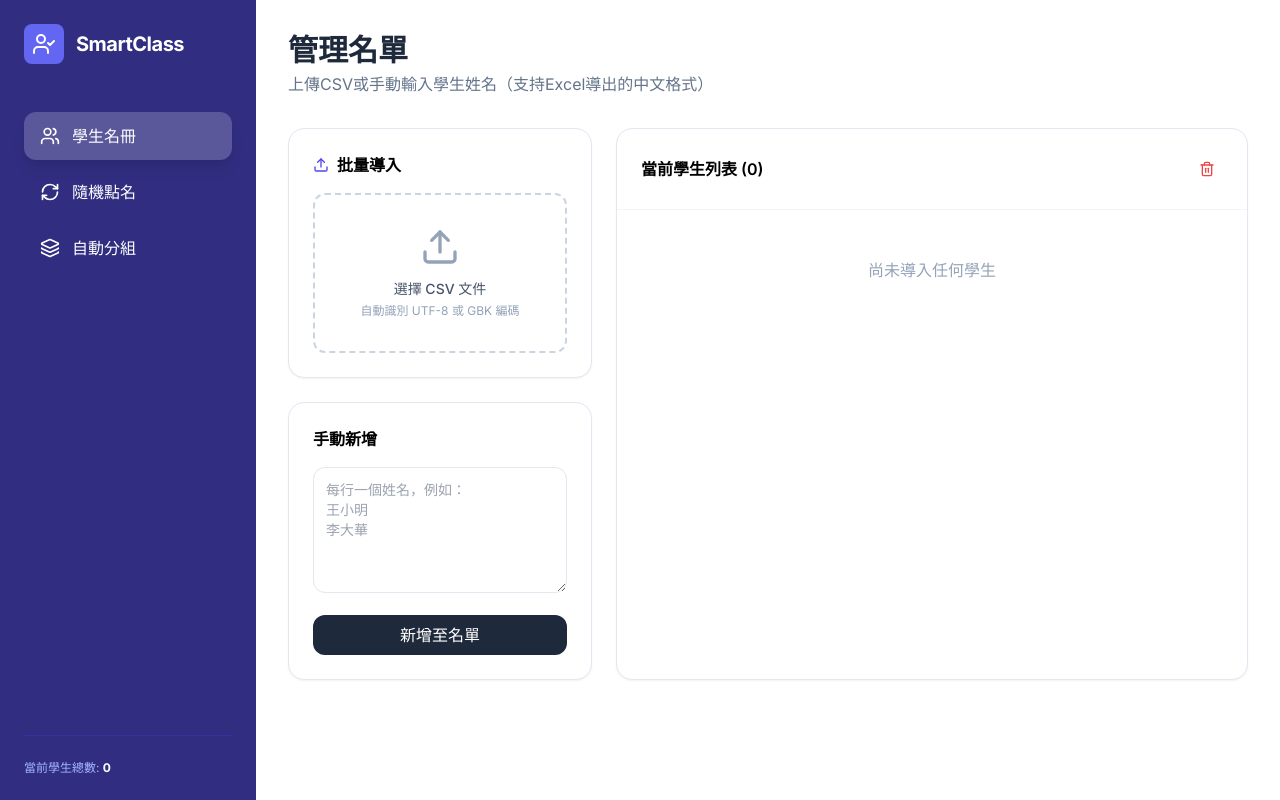
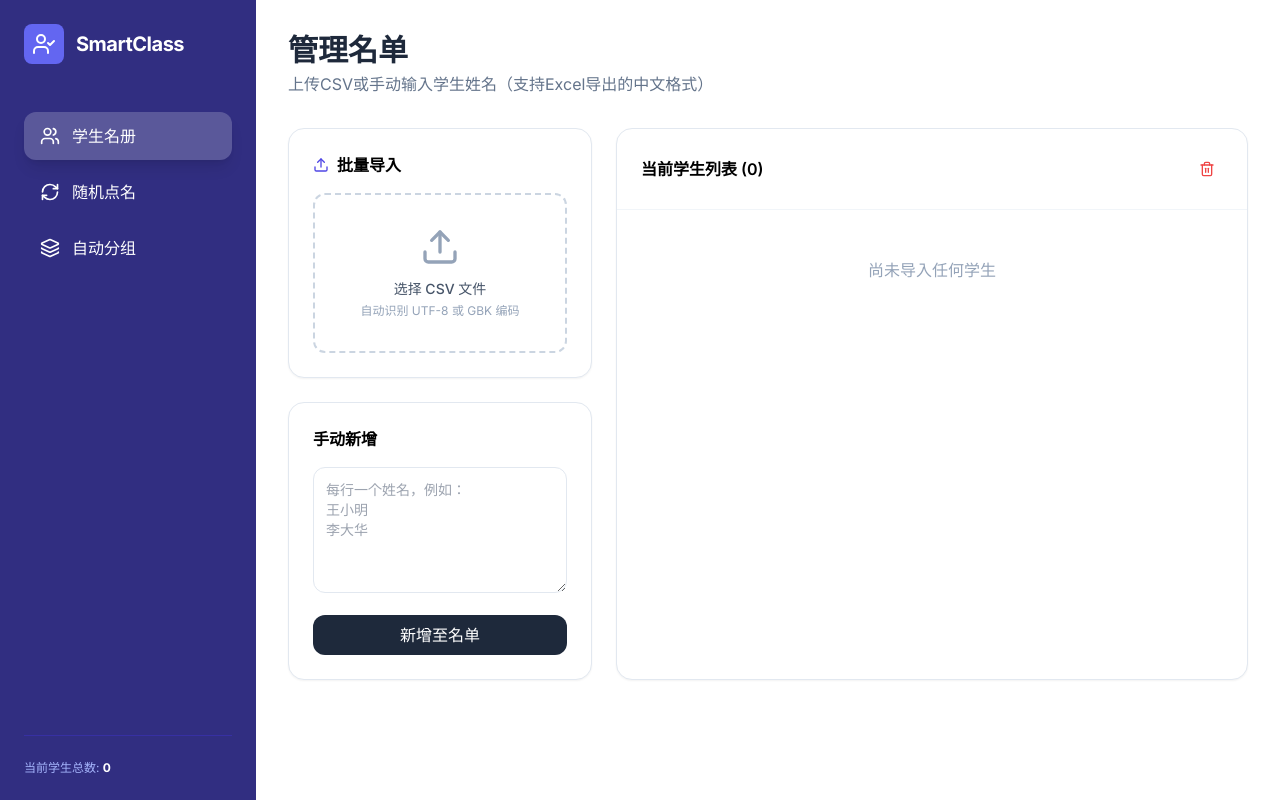
Before and after one commit to jasoncen960906/classManagement, a React (Vite) app: page / in a window 1280 px wide. Built offline with nearby package versions, Linux system fonts and the light colour scheme.

Commit message:
chore: localize UI text and documentation to Simplified Chinese

```diff
--- a/App.tsx
+++ b/App.tsx
@@ -54,11 +54,11 @@ const App: React.FC = () => {
         setPool(parsed);
         setView(ViewMode.PICKER);
       } else {
-        alert("未能識別文件中的學生數據，請檢查格式。");
+        alert("未能识别文件中的学生数据，请检查格式。");
       }
     } catch (error) {
       console.error("File reading error:", error);
-      alert("讀取文件出錯，請重試。");
+      alert("读取文件出错，请重试。");
     }
 
     // Reset input value so the same file can be uploaded again if needed
@@ -86,7 +86,7 @@ const App: React.FC = () => {
     // "Drum roll" effect simulation
     let currentPool = repeatMode === 'repeat' ? students : pool;
     if (currentPool.length === 0 && repeatMode === 'no-repeat') {
-      alert("所有學生都已抽過！重新重置名單。");
+      alert("所有学生都已抽过！重新重置名单。");
       currentPool = students;
       setPool(students);
     }
@@ -143,7 +143,7 @@ const App: React.FC = () => {
     if (generatedGroups.length === 0) return;
 
     // Create CSV header
-    let csvContent = "小組編號,學生姓名,學號\n";
+    let csvContent = "小组编号,学生姓名,学号\n";
 
     // Add group members
     generatedGroups.forEach(group => {
@@ -158,7 +158,7 @@ const App: React.FC = () => {
     const url = URL.createObjectURL(blob);
     const link = document.createElement("a");
     link.setAttribute("href", url);
-    link.setAttribute("download", `分組結果_${new Date().toLocaleDateString()}.csv`);
+    link.setAttribute("download", `分组结果_${new Date().toLocaleDateString()}.csv`);
     link.style.visibility = 'hidden';
     document.body.appendChild(link);
     link.click();
@@ -182,26 +182,26 @@ const App: React.FC = () => {
             className={`w-full flex items-center gap-3 px-4 py-3 rounded-xl transition-all ${view === ViewMode.ROSTER ? 'bg-white/20 shadow-lg' : 'hover:bg-white/10'}`}
           >
             <Users className="w-5 h-5" />
-            <span className="font-medium">學生名冊</span>
+            <span className="font-medium">学生名册</span>
           </button>
           <button
             onClick={() => setView(ViewMode.PICKER)}
             className={`w-full flex items-center gap-3 px-4 py-3 rounded-xl transition-all ${view === ViewMode.PICKER ? 'bg-white/20 shadow-lg' : 'hover:bg-white/10'}`}
           >
             <RefreshCw className="w-5 h-5" />
-            <span className="font-medium">隨機點名</span>
+            <span className="font-medium">随机点名</span>
           </button>
           <button
             onClick={() => setView(ViewMode.GROUPER)}
             className={`w-full flex items-center gap-3 px-4 py-3 rounded-xl transition-all ${view === ViewMode.GROUPER ? 'bg-white/20 shadow-lg' : 'hover:bg-white/10'}`}
           >
             <Layers className="w-5 h-5" />
-            <span className="font-medium">自動分組</span>
+            <span className="font-medium">自动分组</span>
           </button>
         </div>
 
         <div className="mt-auto pt-6 border-t border-indigo-800 text-xs text-indigo-300">
-          <p>當前學生總數: <span className="text-white font-bold">{students.length}</span></p>
+          <p>当前学生总数: <span className="text-white font-bold">{students.length}</span></p>
         </div>
       </nav>
 
@@ -211,21 +211,21 @@ const App: React.FC = () => {
         <header className="mb-8 flex flex-col md:flex-row md:items-center justify-between gap-4">
           <div>
             <h2 className="text-3xl font-bold text-slate-800">
-              {view === ViewMode.ROSTER && "管理名單"}
-              {view === ViewMode.PICKER && "課堂隨機點名"}
-              {view === ViewMode.GROUPER && "智能自動分組"}
+              {view === ViewMode.ROSTER && "管理名单"}
+              {view === ViewMode.PICKER && "课堂随机点名"}
+              {view === ViewMode.GROUPER && "智能自动分组"}
             </h2>
             <p className="text-slate-500 mt-1">
-              {view === ViewMode.ROSTER && "上傳CSV或手動輸入學生姓名（支持Excel導出的中文格式）"}
-              {view === ViewMode.PICKER && "隨機挑選學生回答問題"}
-              {view === ViewMode.GROUPER && "快速為班級學生分配小組並導出結果"}
+              {view === ViewMode.ROSTER && "上传CSV或手动输入学生姓名（支持Excel导出的中文格式）"}
+              {view === ViewMode.PICKER && "随机挑选学生回答问题"}
+              {view === ViewMode.GROUPER && "快速为班级学生分配小组并导出结果"}
             </p>
           </div>
 
           {students.length === 0 && view !== ViewMode.ROSTER && (
             <div className="flex items-center gap-2 bg-amber-50 text-amber-700 px-4 py-2 rounded-lg border border-amber-200">
               <Info className="w-4 h-4" />
-              <span className="text-sm font-medium">請先在名冊頁面上傳名單</span>
+              <span className="text-sm font-medium">请先在名册页面上传名单</span>
             </div>
           )}
         </header>
@@ -240,29 +240,29 @@ const App: React.FC = () => {
                 <div className="bg-white p-6 rounded-2xl shadow-sm border border-slate-200">
                   <h3 className="font-semibold mb-4 flex items-center gap-2">
                     <Upload className="w-4 h-4 text-indigo-600" />
-                    批量導入
+                    批量导入
                   </h3>
                   <label className="block w-full cursor-pointer">
                     <div className="border-2 border-dashed border-slate-300 hover:border-indigo-400 hover:bg-indigo-50 transition-all rounded-xl p-8 text-center">
                       <Upload className="w-10 h-10 text-slate-400 mx-auto mb-3" />
-                      <p className="text-sm font-medium text-slate-600">選擇 CSV 文件</p>
-                      <p className="text-xs text-slate-400 mt-1">自動識別 UTF-8 或 GBK 編碼</p>
+                      <p className="text-sm font-medium text-slate-600">选择 CSV 文件</p>
+                      <p className="text-xs text-slate-400 mt-1">自动识别 UTF-8 或 GBK 编码</p>
                       <input type="file" accept=".csv" onChange={handleFileUpload} className="hidden" />
                     </div>
                   </label>
                 </div>
 
                 <div className="bg-white p-6 rounded-2xl shadow-sm border border-slate-200">
-                  <h3 className="font-semibold mb-4">手動新增</h3>
+                  <h3 className="font-semibold mb-4">手动新增</h3>
                   <form onSubmit={handleManualInput} className="space-y-4">
                     <textarea
                       name="studentNames"
-                      placeholder="每行一個姓名，例如：&#10;王小明&#10;李大華"
+                      placeholder="每行一个姓名，例如：&#10;王小明&#10;李大华"
                       rows={5}
                       className="w-full border border-slate-200 rounded-xl p-3 focus:ring-2 focus:ring-indigo-500 focus:outline-none text-sm"
                     />
                     <button type="submit" className="w-full bg-slate-800 text-white py-2 rounded-xl hover:bg-slate-700 transition-colors">
-                      新增至名單
+                      新增至名单
                     </button>
                   </form>
                 </div>
@@ -270,9 +270,9 @@ const App: React.FC = () => {
 
               <div className="lg:col-span-2 bg-white rounded-2xl shadow-sm border border-slate-200 overflow-hidden">
                 <div className="p-6 border-b border-slate-100 flex justify-between items-center">
-                  <h3 className="font-semibold">當前學生列表 ({students.length})</h3>
+                  <h3 className="font-semibold">当前学生列表 ({students.length})</h3>
                   <button
-                    onClick={() => { if (confirm("確定要清空名單嗎？")) { setStudents([]); setPool([]); } }}
+                    onClick={() => { if (confirm("确定要清空名单吗？")) { setStudents([]); setPool([]); } }}
                     className="text-red-500 hover:bg-red-50 p-2 rounded-lg transition-colors"
                   >
                     <Trash2 className="w-4 h-4" />
@@ -281,14 +281,14 @@ const App: React.FC = () => {
                 <div className="max-h-[600px] overflow-y-auto">
                   {students.length === 0 ? (
                     <div className="p-12 text-center text-slate-400">
-                      尚未導入任何學生
+                      尚未导入任何学生
                     </div>
                   ) : (
                     <table className="w-full text-left">
                       <thead className="bg-slate-50 text-slate-500 text-xs uppercase sticky top-0">
                         <tr>
                           <th className="px-6 py-3 font-semibold">姓名</th>
-                          <th className="px-6 py-3 font-semibold">學號</th>
+                          <th className="px-6 py-3 font-semibold">学号</th>
                           <th className="px-6 py-3 font-semibold">操作</th>
                         </tr>
                       </thead>
@@ -323,12 +323,12 @@ const App: React.FC = () => {
                   <div className="absolute top-0 left-0 w-full h-2 bg-indigo-500" />
 
                   <div className="mb-8">
-                    <h3 className="text-slate-400 font-medium mb-2">點名結果</h3>
+                    <h3 className="text-slate-400 font-medium mb-2">点名结果</h3>
                     <div className="h-40 flex items-center justify-center">
                       {isPicking ? (
                         <div className="flex flex-col items-center gap-4">
                           <RefreshCw className="w-12 h-12 text-indigo-500 animate-spin" />
-                          <p className="text-indigo-600 font-bold animate-pulse text-xl">挑選中...</p>
+                          <p className="text-indigo-600 font-bold animate-pulse text-xl">挑选中...</p>
                         </div>
                       ) : lastPicked ? (
                         <div className="space-y-2">
@@ -336,7 +336,7 @@ const App: React.FC = () => {
                           <p className="text-slate-400">{lastPicked.studentId}</p>
                         </div>
                       ) : (
-                        <p className="text-slate-300 text-2xl font-light">點擊下方按鈕開始</p>
+                        <p className="text-slate-300 text-2xl font-light">点击下方按钮开始</p>
                       )}
                     </div>
                   </div>
@@ -347,20 +347,20 @@ const App: React.FC = () => {
                         onClick={() => setRepeatMode('no-repeat')}
                         className={`px-4 py-2 rounded-lg text-sm font-semibold transition-all ${repeatMode === 'no-repeat' ? 'bg-white shadow text-indigo-600' : 'text-slate-500'}`}
                       >
-                        不重複抽取
+                        不重复抽取
                       </button>
                       <button
                         onClick={() => setRepeatMode('repeat')}
                         className={`px-4 py-2 rounded-lg text-sm font-semibold transition-all ${repeatMode === 'repeat' ? 'bg-white shadow text-indigo-600' : 'text-slate-500'}`}
                       >
-                        重複抽取
+                        重复抽取
                       </button>
                     </div>
                     <button
                       onClick={resetPool}
                       className="flex items-center gap-2 px-4 py-2 text-slate-500 hover:text-indigo-600 transition-colors text-sm font-medium"
                     >
-                      <RefreshCw className="w-4 h-4" /> 重置名單
+                      <RefreshCw className="w-4 h-4" /> 重置名单
                     </button>
                   </div>
 
@@ -369,7 +369,7 @@ const App: React.FC = () => {
                     onClick={pickStudent}
                     className="w-full max-w-md mx-auto bg-indigo-600 text-white text-xl font-bold py-6 rounded-2xl shadow-lg shadow-indigo-200 hover:bg-indigo-700 hover:-translate-y-1 active:translate-y-0 transition-all disabled:opacity-50 disabled:cursor-not-allowed"
                   >
-                    隨機抽取一位學生
+                    随机抽取一位学生
                   </button>
                 </div>
 
@@ -378,7 +378,7 @@ const App: React.FC = () => {
                   <div className="flex items-center justify-between mb-4">
                     <h3 className="font-bold text-slate-700 flex items-center gap-2">
                       <Users className="w-5 h-5 text-indigo-500" />
-                      名單狀態
+                      名单状态
                     </h3>
                     <div className="flex gap-4 text-xs font-medium">
                       <div className="flex items-center gap-1">
@@ -420,11 +420,11 @@ const App: React.FC = () => {
                 <div className="bg-white p-6 rounded-3xl shadow-sm border border-slate-200 h-full">
                   <h3 className="font-bold flex items-center gap-2 mb-6">
                     <History className="w-5 h-5 text-slate-400" />
-                    點名紀錄
+                    点名纪录
                   </h3>
                   <div className="space-y-4 max-h-[500px] overflow-y-auto pr-2 custom-scrollbar">
                     {history.length === 0 ? (
-                      <p className="text-slate-400 text-sm italic">尚無紀錄</p>
+                      <p className="text-slate-400 text-sm italic">尚无纪录</p>
                     ) : (
                       history.map((item, idx) => (
                         <div key={item.timestamp} className="flex items-start gap-3 p-3 rounded-xl hover:bg-slate-50 transition-colors">
@@ -432,7 +432,7 @@ const App: React.FC = () => {
                           <div>
                             <p className="font-semibold text-slate-800">{item.studentName}</p>
                             <p className="text-[10px] text-slate-400">
-                              {new Date(item.timestamp).toLocaleTimeString()} · {item.mode === 'repeat' ? '可重複' : '不可重複'}
+                              {new Date(item.timestamp).toLocaleTimeString()} · {item.mode === 'repeat' ? '可重复' : '不可重复'}
                             </p>
                           </div>
                         </div>
@@ -450,7 +450,7 @@ const App: React.FC = () => {
               <div className="bg-white p-6 rounded-2xl shadow-sm border border-slate-200">
                 <div className="flex flex-col md:flex-row md:items-center gap-6">
                   <div className="flex-1 space-y-2">
-                    <label className="text-sm font-semibold text-slate-600">每組人數</label>
+                    <label className="text-sm font-semibold text-slate-600">每组人数</label>
                     <div className="flex items-center gap-4">
                       <input
                         type="range"
@@ -471,7 +471,7 @@ const App: React.FC = () => {
                       disabled={students.length === 0}
                       className="bg-indigo-600 text-white px-8 py-3 rounded-xl font-bold hover:bg-indigo-700 transition-all shadow-lg shadow-indigo-100 disabled:opacity-50"
                     >
-                      開始隨機分組
+                      开始随机分组
                     </button>
                     {generatedGroups.length > 0 && (
                       <button
@@ -479,7 +479,7 @@ const App: React.FC = () => {
                         className="bg-white border border-slate-200 text-slate-700 px-6 py-3 rounded-xl font-bold hover:bg-slate-50 transition-all flex items-center gap-2"
                       >
                         <Download className="w-4 h-4" />
-                        下載 CSV
+                        下载 CSV
                       </button>
                     )}
                   </div>
@@ -491,9 +491,9 @@ const App: React.FC = () => {
                   {generatedGroups.map(group => (
                     <div key={group.id} className="bg-white rounded-2xl shadow-sm border border-slate-200 overflow-hidden hover:border-indigo-300 transition-colors">
                       <div className="bg-slate-50 px-4 py-3 border-b border-slate-100 flex justify-between items-center">
-                        <span className="font-bold text-slate-700">小組 {group.id}</span>
+                        <span className="font-bold text-slate-700">小组 {group.id}</span>
                         <span className="text-xs font-medium text-slate-400 bg-white px-2 py-1 rounded-full border border-slate-100">
-                          {group.members.length} 位成員
+                          {group.members.length} 位成员
                         </span>
                       </div>
                       <div className="p-4 space-y-2">
```
Also changed, not shown: 1 other file (tests, documents, lock files or other folders).
